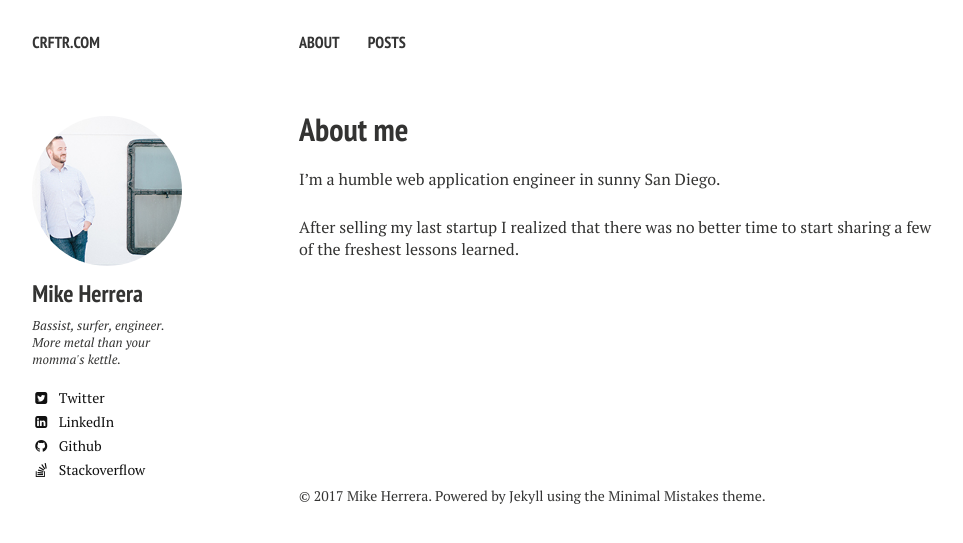
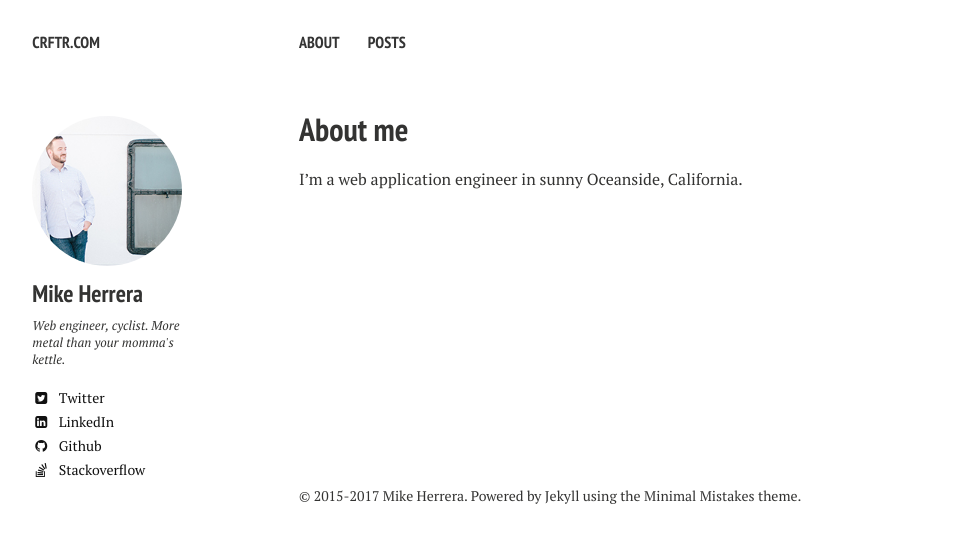
Before and after one commit to crftr/crftr.github.io, a Jekyll site: the page built from about/index.md, in a window 1280 px wide. Shown: the top 543 px of the page, without its empty margins (21-984 px from the left). Built offline with Jekyll 4.4.1, drawn with Linux system fonts in a browser that asks for light colours; nearby versions of some CDN libraries.

Commit message:
Updated /about and site config

```diff
--- a/_config.yml
+++ b/_config.yml
@@ -28,7 +28,7 @@ kramdown:
 owner:
   name: Mike Herrera
   avatar: crftr.png
-  bio: "Bassist, surfer, engineer. More metal than your momma's kettle."
+  bio: "Web engineer, cyclist. More metal than your momma's kettle."
   email: #email
   disqus-shortname: crftr
   twitter: crftr
--- a/_includes/_footer.html
+++ b/_includes/_footer.html
@@ -12,4 +12,4 @@
 </div><!-- /.google-ads -->
 {% endif %}
 
-<span>&copy; {{ site.time | date: '%Y' }} {{ site.owner.name }}. Powered by <a href="http://jekyllrb.com" rel="nofollow">Jekyll</a> using the <a href="http://mademistakes.com/minimal-mistakes/" rel="nofollow">Minimal Mistakes</a> theme.</span>
+<span>&copy; 2015-{{ site.time | date: '%Y' }} {{ site.owner.name }}. Powered by <a href="http://jekyllrb.com" rel="nofollow">Jekyll</a> using the <a href="http://mademistakes.com/minimal-mistakes/" rel="nofollow">Minimal Mistakes</a> theme.</span>
--- a/about/index.md
+++ b/about/index.md
@@ -2,12 +2,9 @@
 layout: page
 title: About me
 tags: [about, Jekyll, theme, responsive]
-modified: 2015-06-20T20:53:07.573882-08:00
+modified: 2017-07-27T12:49:07.573882-08:00
 comments: false
 share: false
 ---
 
-I'm a humble web application engineer in sunny San Diego.
-
-After selling my last startup I realized that there was no better
-time to start sharing a few of the freshest lessons learned.
+I'm a web application engineer in sunny Oceanside, California.
```
Also changed, not shown: 7 other files.
